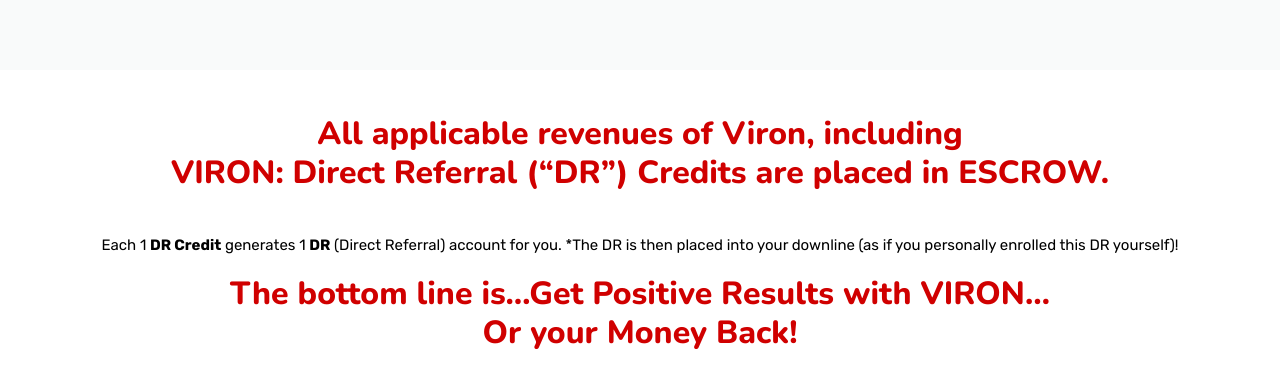
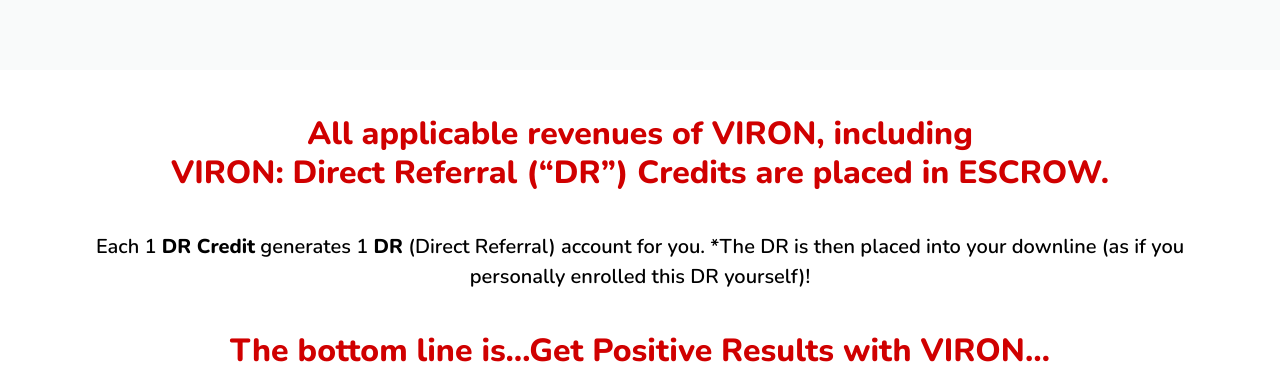
Before and after one commit to sanchit-sherawat/NetworkWebBackend, a website: page public/testimonials.html in a window 1280 px wide. Shown: the part 258-625 px from the top of the page. Drawn offline with nearby package versions, Linux system fonts and the light colour scheme.

Commit message:
Testimonials page content & layout update.

```diff
--- a/public/testimonials.html
+++ b/public/testimonials.html
@@ -141,8 +141,8 @@
 				<div class="row align-items-center">
 					<div data-aos="fade-up" data-aos-duration="1200" class="col-lg-12">
 						<div class="about-text text-center">
-							<h2 class="text-red">All applicable revenues of Viron, including<br>VIRON: Direct Referral (“DR”) Credits are placed in ESCROW.</h2>
-							<p>Each 1 <strong>DR Credit</strong> generates 1 <strong>DR</strong> (Direct Referral) account for you. *The DR is then placed into your downline (as if you personally enrolled this DR yourself)!</p>
+							<h2 class="text-red">All applicable revenues of VIRON, including<br>VIRON: Direct Referral (“DR”) Credits are placed in ESCROW.</h2>
+							<h4>Each 1 <strong>DR Credit</strong> generates 1 <strong>DR</strong> (Direct Referral) account for you. *The DR is then placed into your downline (as if you personally enrolled this DR yourself)!</h4>
 							<h2 class="text-red">The bottom line is…Get Positive Results with VIRON…<br>Or your Money Back!</h2>
 							<h2 class="text-theme-blue">Genuine and profound testimonials <br>Coming Soon!</h2>
 						</div>
```
